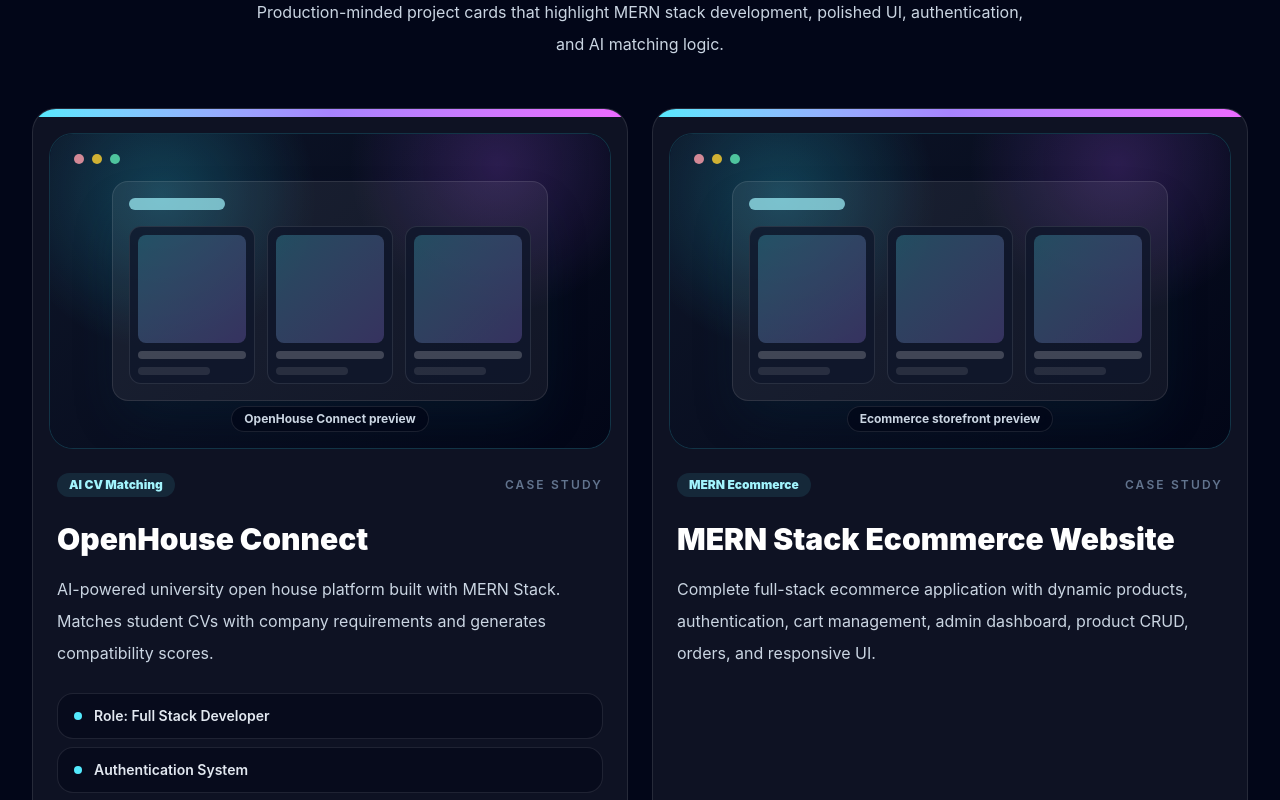
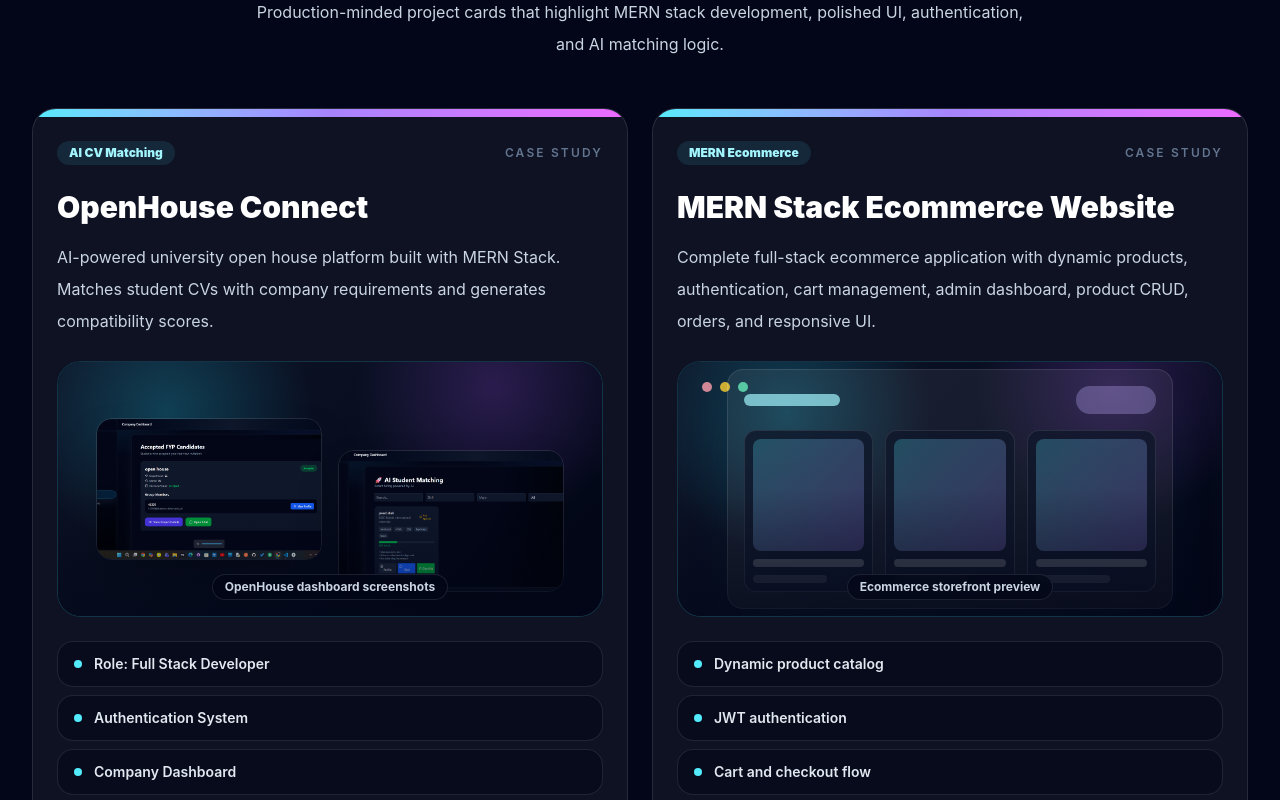
Before and after one commit to Javedshah11/javed-portfolio, a React (Vite) app: page / in a window 1280 px wide. Shown: the part 3720-4520 px from the top of the page. Built offline with nearby package versions, Linux system fonts and the light colour scheme.

Commit message:
Refactor code structure for improved readability and maintainability

```diff
--- a/src/components/ProjectModal.jsx
+++ b/src/components/ProjectModal.jsx
@@ -52,6 +52,19 @@ export default function ProjectModal({ project, onClose }) {
 
                 <section className="rounded-2xl border border-white/10 bg-white/[0.04] p-5">
                   <h3 className="text-lg font-black text-white">Screenshots Gallery</h3>
+                  {project.previewImages?.length ? (
+                    <div className="mt-4 grid gap-3 sm:grid-cols-2">
+                      {project.previewImages.map((image, index) => (
+                        <img
+                          key={image}
+                          src={image}
+                          alt={`${project.title} screenshot ${index + 1}`}
+                          className="aspect-video w-full rounded-2xl border border-cyan-300/20 object-cover"
+                          loading="lazy"
+                        />
+                      ))}
+                    </div>
+                  ) : (
                     <div className="mt-4 grid gap-3 sm:grid-cols-3">
                       {project.screenshots.map((screenshot) => (
                         <div
@@ -62,6 +75,7 @@ export default function ProjectModal({ project, onClose }) {
                         </div>
                       ))}
                     </div>
+                  )}
                 </section>
 
                 <section className="rounded-2xl border border-white/10 bg-white/[0.04] p-5">
--- a/src/components/sections/Projects.jsx
+++ b/src/components/sections/Projects.jsx
@@ -23,29 +23,6 @@ export default function Projects() {
               className="group flex min-h-[560px] flex-col overflow-hidden rounded-3xl border border-white/10 bg-white/[0.05] p-0 transition hover:-translate-y-2 hover:border-violet-300/50 hover:bg-white/[0.08] hover:shadow-2xl hover:shadow-violet-950/30"
             >
               <div className="h-2 bg-gradient-to-r from-cyan-300 via-violet-400 to-fuchsia-400" />
-              <div className="relative m-4 mb-0 grid aspect-video place-items-center overflow-hidden rounded-3xl border border-cyan-300/20 bg-slate-950">
-                <div className="absolute inset-0 bg-[radial-gradient(circle_at_20%_20%,rgba(34,211,238,0.24),transparent_30%),radial-gradient(circle_at_80%_10%,rgba(168,85,247,0.22),transparent_28%),linear-gradient(135deg,rgba(15,23,42,0.9),rgba(2,6,23,0.95))]" />
-                <div className="absolute inset-x-6 top-5 flex items-center gap-2">
-                  <span className="h-2.5 w-2.5 rounded-full bg-rose-300/80" />
-                  <span className="h-2.5 w-2.5 rounded-full bg-amber-300/80" />
-                  <span className="h-2.5 w-2.5 rounded-full bg-emerald-300/80" />
-                </div>
-                <div className="relative w-[78%] rounded-2xl border border-white/10 bg-white/[0.06] p-4 shadow-2xl shadow-cyan-950/30">
-                  <div className="h-3 w-24 rounded-full bg-cyan-200/70" />
-                  <div className="mt-4 grid grid-cols-3 gap-3">
-                    {[0, 1, 2].map((item) => (
-                      <div key={item} className="rounded-xl border border-white/10 bg-slate-900/80 p-2">
-                        <div className="aspect-square rounded-lg bg-gradient-to-br from-cyan-300/25 to-violet-400/25" />
-                        <div className="mt-2 h-2 rounded-full bg-white/20" />
-                        <div className="mt-2 h-2 w-2/3 rounded-full bg-white/10" />
-                      </div>
-                    ))}
-                  </div>
-                </div>
-                <p className="absolute bottom-4 rounded-full border border-white/10 bg-slate-950/70 px-3 py-1 text-xs font-bold text-slate-300 backdrop-blur">
-                  {project.imageLabel || `${project.title} preview`}
-                </p>
-              </div>
               <div className="flex flex-1 flex-col p-6">
                 <div className="flex flex-wrap items-center justify-between gap-3">
                   <p className="rounded-full bg-cyan-300/10 px-3 py-1 text-xs font-black text-cyan-200">
@@ -58,7 +35,55 @@ export default function Projects() {
                 <h3 className="mt-6 text-2xl font-black text-white sm:text-3xl">
                   {project.title}
                 </h3>
-                <p className="mt-4 flex-1 leading-8 text-slate-300">{project.description}</p>
+                <p className="mt-4 leading-8 text-slate-300">{project.description}</p>
+
+                <div className="relative mt-6 grid min-h-64 place-items-center overflow-hidden rounded-3xl border border-cyan-300/20 bg-slate-950">
+                  <div className="absolute inset-0 bg-[radial-gradient(circle_at_20%_20%,rgba(34,211,238,0.24),transparent_30%),radial-gradient(circle_at_80%_10%,rgba(168,85,247,0.22),transparent_28%),linear-gradient(135deg,rgba(15,23,42,0.9),rgba(2,6,23,0.95))]" />
+                  {project.previewImages?.length ? (
+                    <div className="relative grid w-[86%] gap-4 sm:grid-cols-2">
+                      {project.previewImages.map((image, imageIndex) => (
+                        <div
+                          key={image}
+                          className={imageIndex === 1 ? 'translate-y-4 sm:translate-y-8' : ''}
+                        >
+                          <img
+                            src={image}
+                            alt={`${project.title} screenshot ${imageIndex + 1}`}
+                            className="aspect-[16/10] w-full rounded-2xl border border-white/10 object-cover shadow-2xl shadow-black/40"
+                            loading="lazy"
+                          />
+                        </div>
+                      ))}
+                    </div>
+                  ) : (
+                    <>
+                      <div className="absolute inset-x-6 top-5 flex items-center gap-2">
+                        <span className="h-2.5 w-2.5 rounded-full bg-rose-300/80" />
+                        <span className="h-2.5 w-2.5 rounded-full bg-amber-300/80" />
+                        <span className="h-2.5 w-2.5 rounded-full bg-emerald-300/80" />
+                      </div>
+                      <div className="relative w-[82%] rounded-2xl border border-white/10 bg-white/[0.06] p-4 shadow-2xl shadow-cyan-950/30">
+                        <div className="flex items-center justify-between gap-3">
+                          <div className="h-3 w-24 rounded-full bg-cyan-200/70" />
+                          <div className="h-7 w-20 rounded-full bg-violet-300/30" />
+                        </div>
+                        <div className="mt-4 grid grid-cols-3 gap-3">
+                          {[0, 1, 2].map((item) => (
+                            <div key={item} className="rounded-xl border border-white/10 bg-slate-900/80 p-2">
+                              <div className="aspect-square rounded-lg bg-gradient-to-br from-cyan-300/25 to-violet-400/25" />
+                              <div className="mt-2 h-2 rounded-full bg-white/20" />
+                              <div className="mt-2 h-2 w-2/3 rounded-full bg-white/10" />
+                            </div>
+                          ))}
+                        </div>
+                      </div>
+                    </>
+                  )}
+                  <div className="pointer-events-none absolute inset-0 bg-gradient-to-t from-slate-950/60 via-transparent to-transparent" />
+                  <p className="absolute bottom-4 rounded-full border border-white/10 bg-slate-950/70 px-3 py-1 text-xs font-bold text-slate-300 backdrop-blur">
+                    {project.imageLabel || `${project.title} preview`}
+                  </p>
+                </div>
 
                 <div className="mt-6 grid gap-2">
                   {project.metrics.map((metric) => (
--- a/src/data/portfolio.js
+++ b/src/data/portfolio.js
@@ -1,3 +1,6 @@
+import acceptedCandidatesImage from '../assets/openhouse acceptedfyp canditates.png'
+import skillMatchingImage from '../assets/studentskill matching company requrments.png'
+
 export const profile = {
   name: 'Javed Shah',
   title: 'Software Engineering Graduate | Full Stack Developer',
@@ -52,6 +55,8 @@ export const projects = [
       'AI-powered university open house platform built with MERN Stack. Matches student CVs with company requirements and generates compatibility scores.',
     technologies: ['React', 'Node.js', 'Express.js', 'MongoDB', 'JWT', 'Tailwind CSS'],
     highlight: 'AI CV Matching',
+    imageLabel: 'OpenHouse dashboard screenshots',
+    previewImages: [acceptedCandidatesImage, skillMatchingImage],
     metrics: [
       'Role: Full Stack Developer',
       'Authentication System',
```
Also changed, not shown: src/assets/openhouse acceptedfyp canditates.png (added), src/assets/studentskill matching company requrments.png (added). Lines whose indentation alone changed are shown as unchanged.
